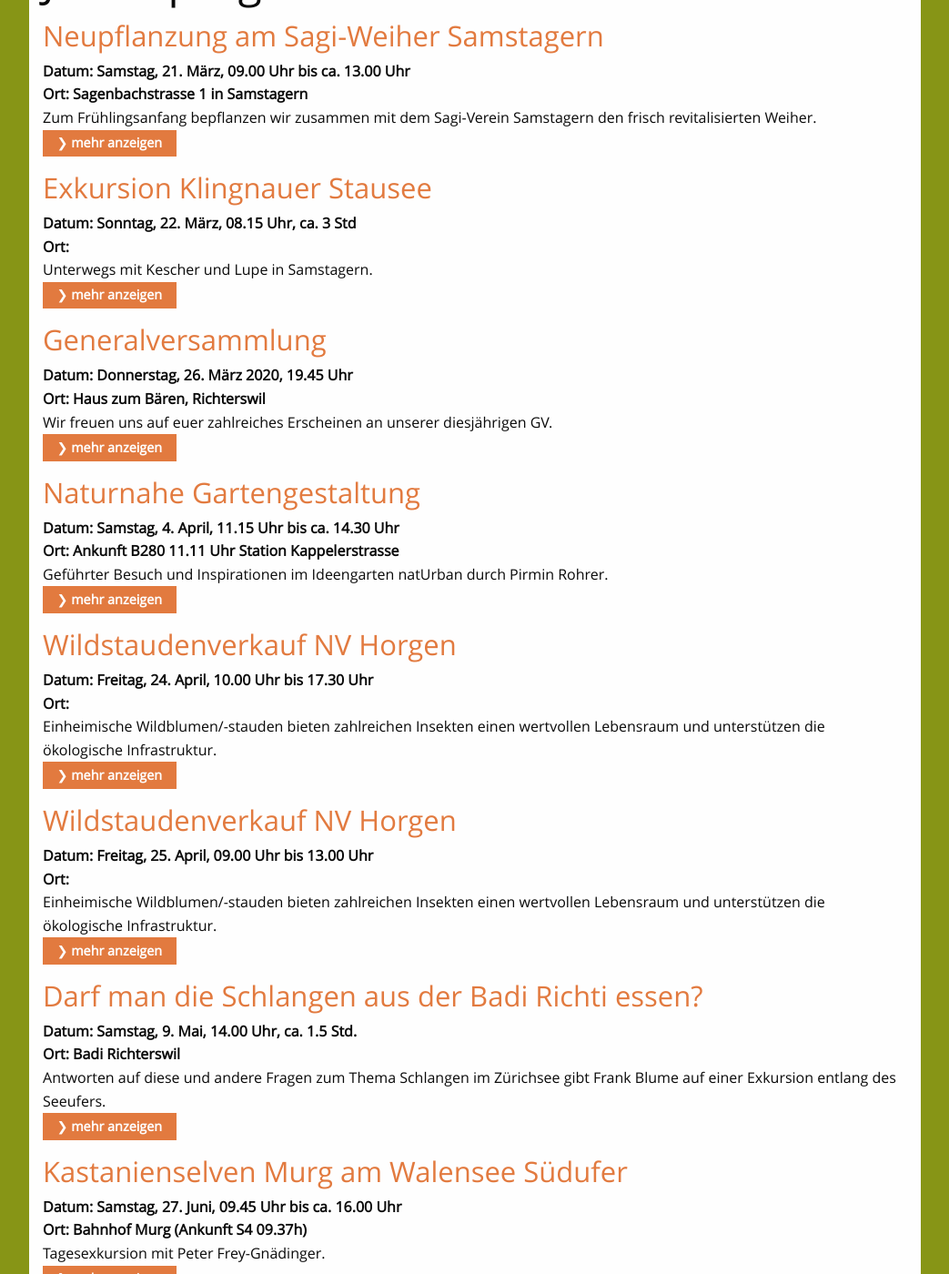
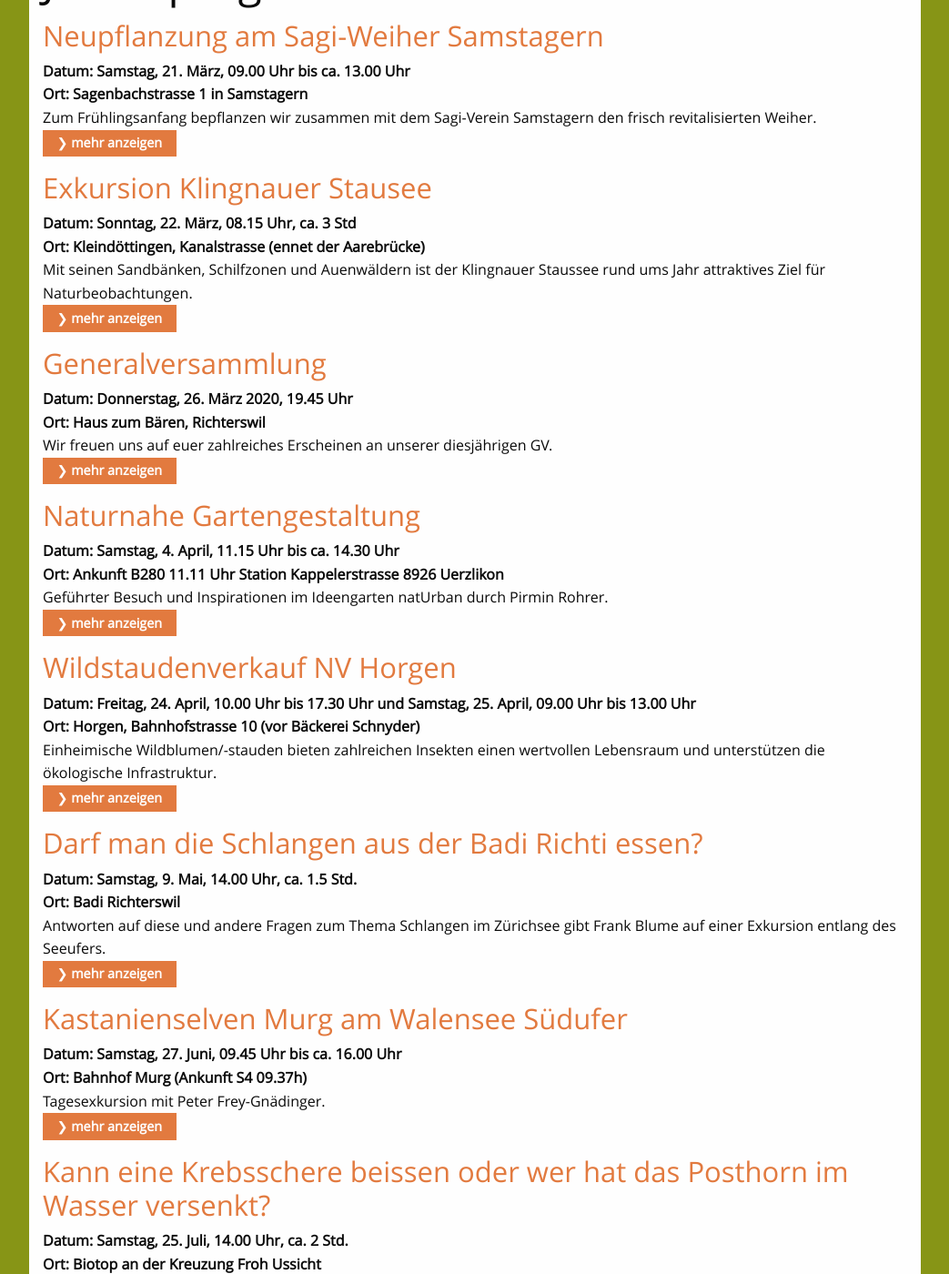
Before and after one commit to Naturschutz-Richterswil-Samstagern/Naturschutz-Richterswil-Samstagern.github.io, a Jekyll site: the page built from _pages/veranstaltungen.html, in a window 1280 px wide and 1400 px high, scrolled down 412 px. Shown: the whole window at 91% size, without its empty margins (118-1161 px from the left). Built offline with Jekyll 4.4.1, drawn with Linux system fonts in a browser that asks for light colours; comment, search, counter and statistics services are not loaded.

Commit message:
Modify Jahresprogramm aufgrund Regulas inputs

```diff
--- a/_posts/veranstaltungen/2020-03-22-klingnauer-stausee.md
+++ b/_posts/veranstaltungen/2020-03-22-klingnauer-stausee.md
@@ -4,14 +4,13 @@
 title: Exkursion Klingnauer Stausee
 date: '2020-03-22 17:00 +0100'
 veranstalungsdatumUndZeit: 'Sonntag, 22. März, 08.15 Uhr, ca. 3 Std'
+ort: 'Kleindöttingen, Kanalstrasse (ennet der Aarebrücke)'
 #image: /images/news/2020_NetzmitTropfen_Website.jpg
 published: true
-tagline: 'Unterwegs mit Kescher und Lupe in Samstagern.'
+tagline: 'Mit seinen Sandbänken, Schilfzonen und Auenwäldern ist der Klingnauer Staussee rund ums Jahr attraktives Ziel für Naturbeobachtungen.'
 ---
 Organisiert durch den Naturschutz Wädenswil
 
-Mit seinen Sandbänken, Schilfzonen und Auenwäldern ist der Klingnauer Staussee rund ums Jahr.
+Mit seinen Sandbänken, Schilfzonen und Auenwäldern ist der Klingnauer Staussee rund ums Jahr attraktives Ziel für Naturbeobachtungen.
 
-Attraktives Ziel für Naturbeobachtungen.
-
-Details und Eckdaten unter www.naturwaedi.ch
+Details und Eckdaten unter [www.naturwaedi.ch](http://www.naturwaedi.ch/Programm.html)
--- a/_posts/veranstaltungen/2020-04-04-naturnahe-gartengestaltung.md
+++ b/_posts/veranstaltungen/2020-04-04-naturnahe-gartengestaltung.md
@@ -4,7 +4,7 @@
 title: Naturnahe Gartengestaltung
 date: '2020-04-04 17:00 +0100'
 veranstalungsdatumUndZeit: 'Samstag, 4. April, 11.15 Uhr bis ca. 14.30 Uhr'
-ort: 'Ankunft B280 11.11 Uhr Station Kappelerstrasse'
+ort: 'Ankunft B280 11.11 Uhr Station Kappelerstrasse 8926 Uerzlikon'
 #image: /images/news/2020_NetzmitTropfen_Website.jpg
 published: true
 tagline: 'Geführter Besuch und Inspirationen im Ideengarten natUrban durch Pirmin Rohrer.'
@@ -12,9 +12,9 @@
 
 Geführter Besuch und Inspirationen im Ideengarten natUrban durch Pirmin Rohrer, 8926 Uerzlikon
 
-(Ankunft B280 11.11 Uhr Station Kappelerstrasse)
+(Ankunft B280 11.11 Uhr Station Kappelerstrasse 8926 Uerzlikon)
 
-PP vorhanden, www.naturban.ch
+PP vorhanden, [www.naturban.ch](http://www.naturban.ch)
 
 Verpflegung aus dem Rucksack.
 
--- a/_posts/veranstaltungen/2020-04-24-wildstaudenverkauf-nv-horgen.md
+++ b/_posts/veranstaltungen/2020-04-24-wildstaudenverkauf-nv-horgen.md
@@ -3,8 +3,8 @@
 layout: veranstaltung
 title: Wildstaudenverkauf NV Horgen
 date: '2020-04-24 17:00 +0100'
-veranstalungsdatumUndZeit: 'Freitag, 24. April, 10.00 Uhr bis 17.30 Uhr'
-ort: ''
+veranstalungsdatumUndZeit: 'Freitag, 24. April, 10.00 Uhr bis 17.30 Uhr und Samstag, 25. April, 09.00 Uhr bis 13.00 Uhr'
+ort: 'Horgen, Bahnhofstrasse 10 (vor Bäckerei Schnyder)'
 #image: /images/news/2020_NetzmitTropfen_Website.jpg
 published: true
 tagline: 'Einheimische Wildblumen/-stauden bieten zahlreichen Insekten einen wertvollen Lebensraum und unterstützen die ökologische Infrastruktur.'
--- a/_posts/veranstaltungen/2020-04-25-wildstaudenverkauf-nv-horgen.md
+++ /dev/null
@@ -1,12 +0,0 @@
----
-categories: veranstaltungen
-layout: veranstaltung
-title: Wildstaudenverkauf NV Horgen
-date: '2020-04-25 17:00 +0100'
-veranstalungsdatumUndZeit: 'Freitag, 25. April, 09.00 Uhr bis 13.00 Uhr'
-ort: ''
-#image: /images/news/2020_NetzmitTropfen_Website.jpg
-published: true
-tagline: 'Einheimische Wildblumen/-stauden bieten zahlreichen Insekten einen wertvollen Lebensraum und unterstützen die ökologische Infrastruktur.'
----
-Einheimische Wildblumen/-stauden bieten zahlreichen Insekten einen wertvollen Lebensraum und unterstützen die ökologische Infrastruktur.
```
